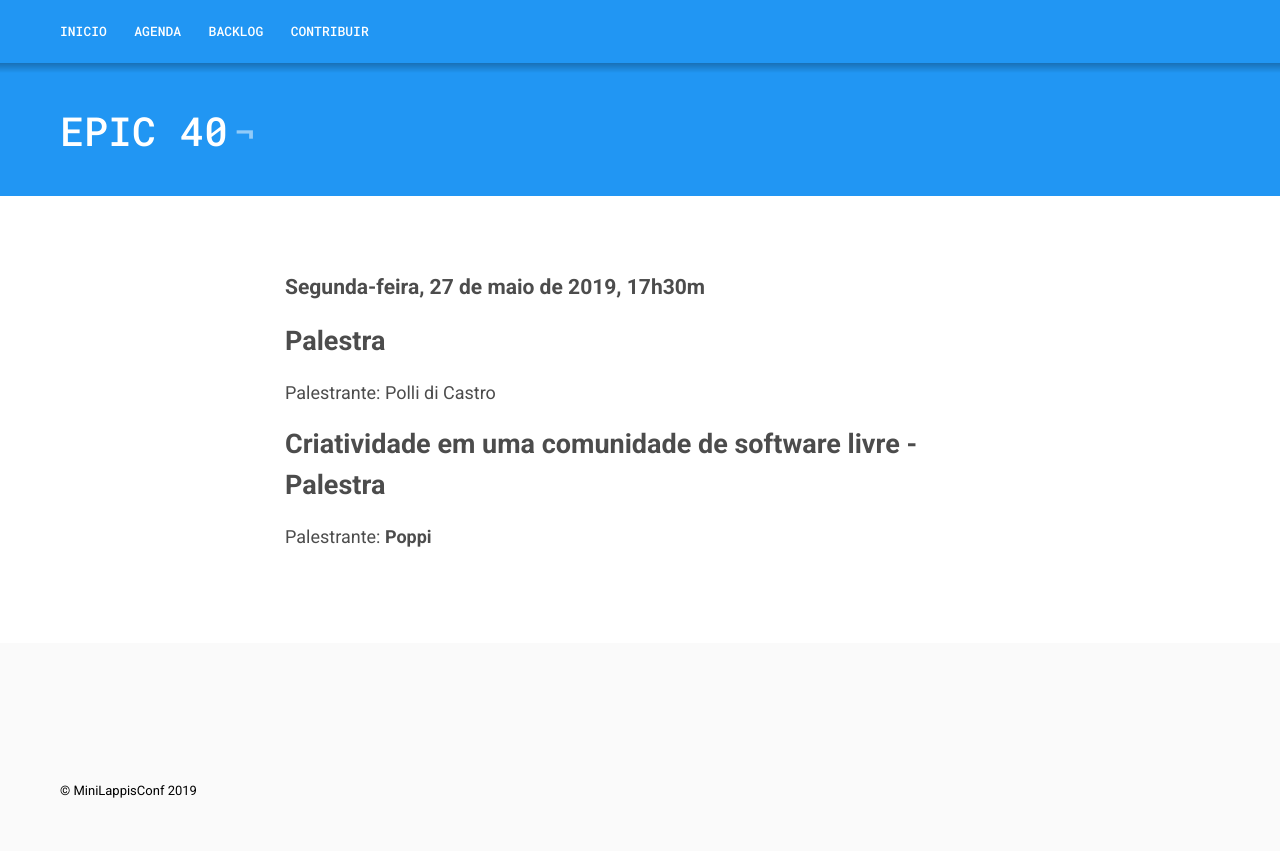
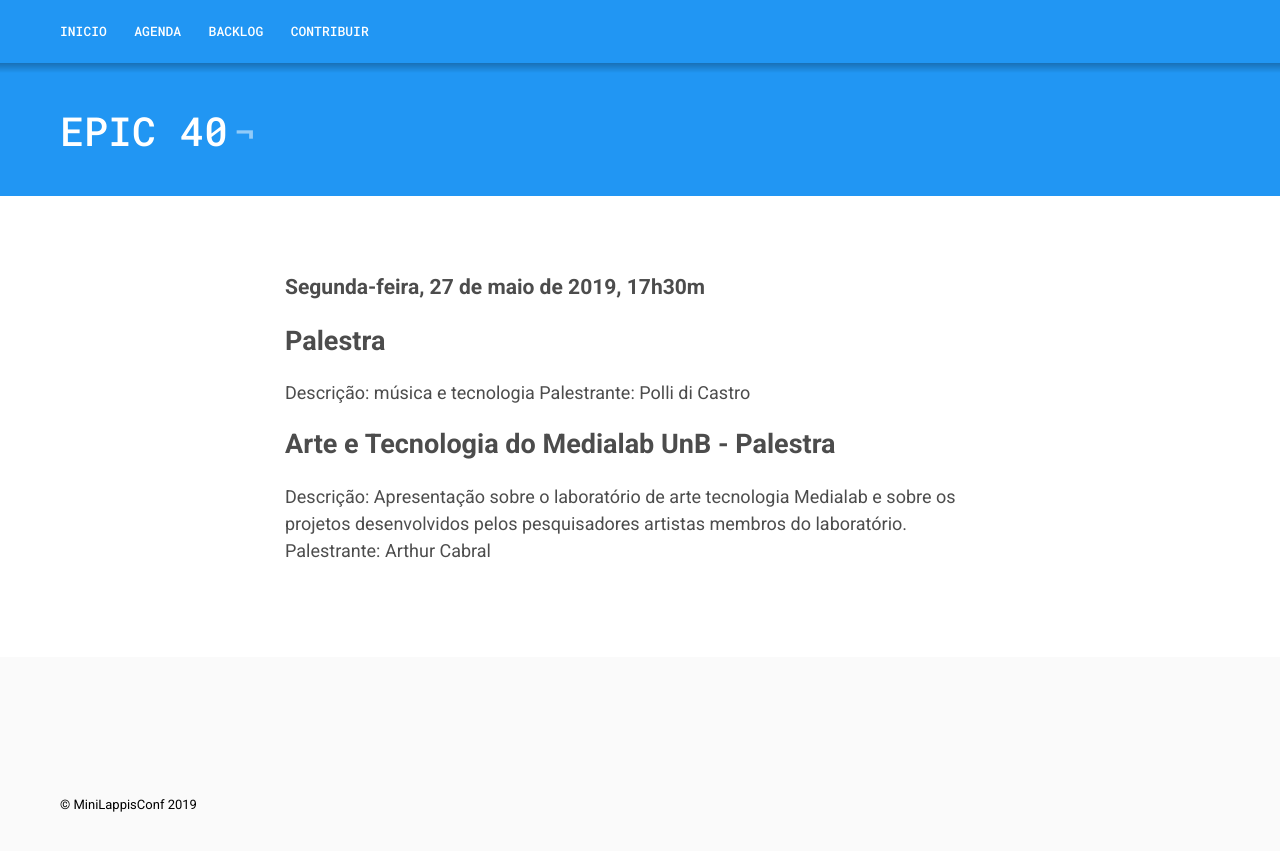
Before and after one commit to lappis-unb/MiniLappisConf, a Jekyll site: the page built from _posts/2019-05-03-epic40-draft.md, in a window 1280 px wide and 957 px high. Shown: the top 851 px of the window. Built offline with Jekyll 4.4.1, drawn with Linux system fonts in a browser that asks for light colours.

Commit message:
Adjust 03/06

```diff
--- a/_posts/2019-05-03-epic40-draft.md
+++ b/_posts/2019-05-03-epic40-draft.md
@@ -11,7 +11,9 @@ tags:
 ### Segunda-feira, 27 de maio de 2019, 17h30m
 
 ## Palestra
+Descrição: música e tecnologia
 Palestrante: Polli di Castro
 
-## Criatividade em uma comunidade de software livre - Palestra
-Palestrante: **Poppi**
+## Arte e Tecnologia do Medialab UnB - Palestra
+Descrição: Apresentação sobre o laboratório de arte tecnologia Medialab e sobre os projetos desenvolvidos pelos pesquisadores artistas membros do laboratório.
+Palestrante: Arthur Cabral
```
Also changed, not shown: _posts/2019-05-02-epic41-draft.md (added, +14 -0 lines).
